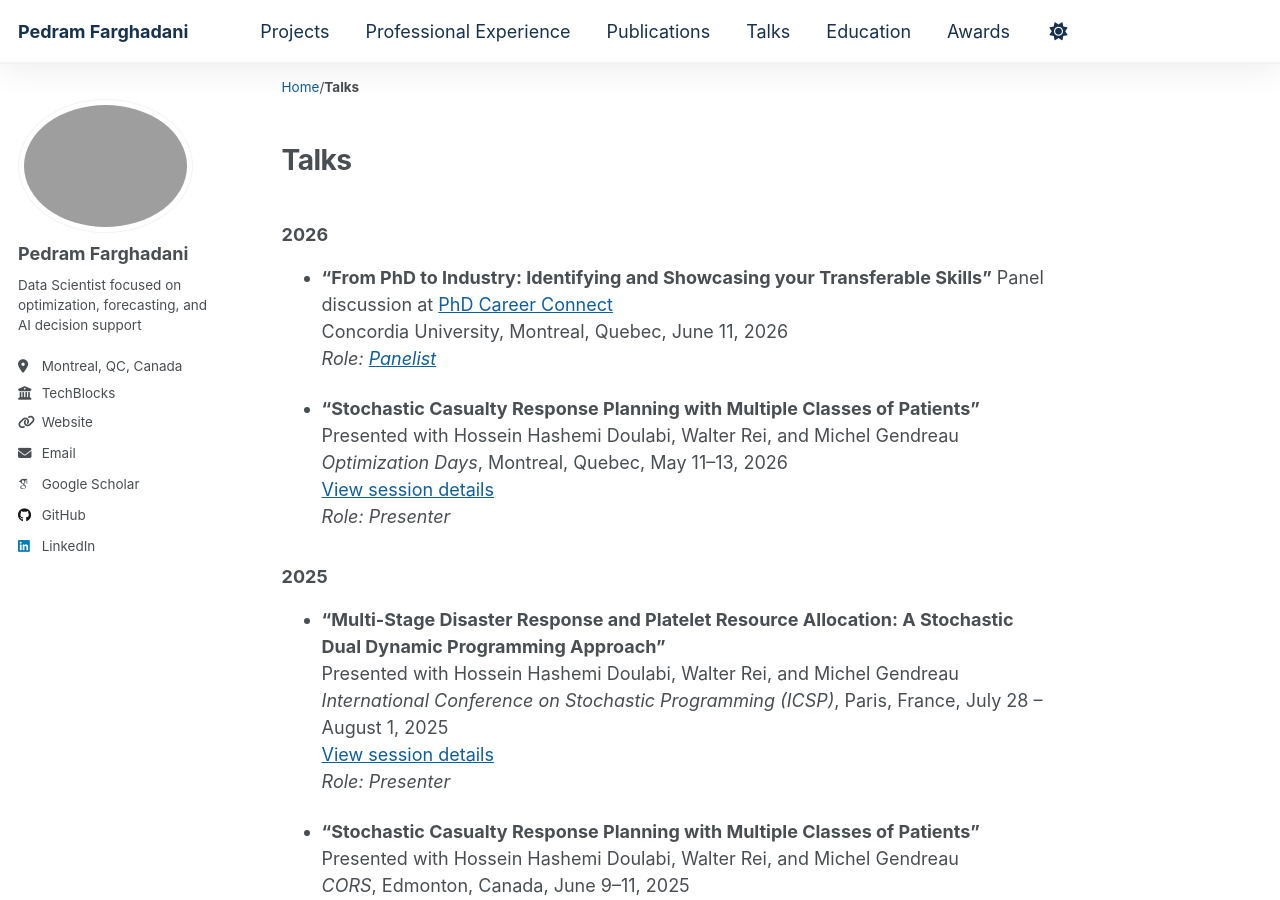
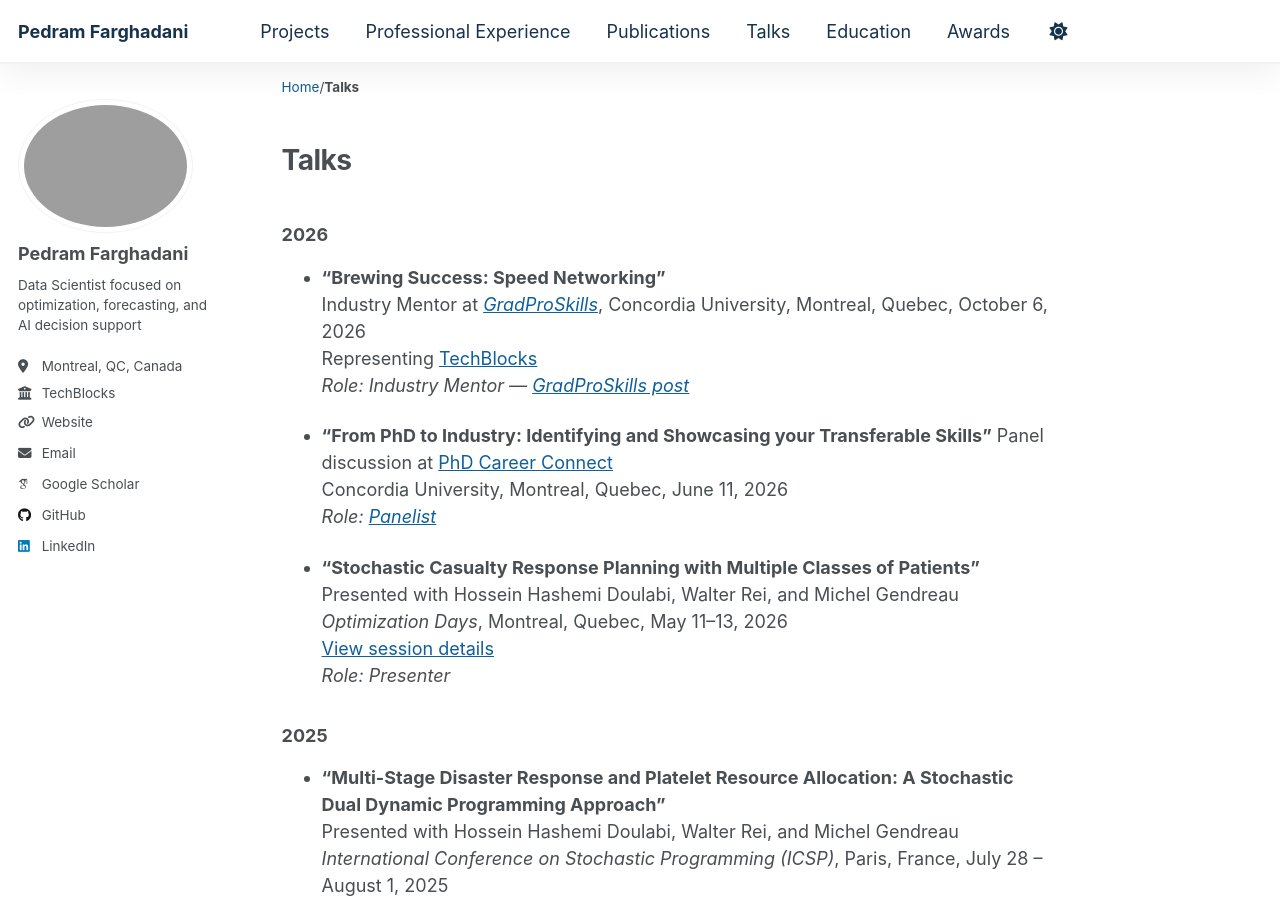
Before and after one commit to Pedram-Fdi/Pedram-Fdi.github.io, a Jekyll site: the page built from _pages/talks.md, in a window 1280 px wide and 900 px high. Built offline with Jekyll 4.4.1, drawn with Linux system fonts in a browser that asks for light colours; some web fonts are replaced.

Commit message:
Add GradProSkills speed networking mentor talk to talks page.
Co-authored-by: Cursor <cursoragent@cursor.com>

```diff
--- a/_pages/talks.md
+++ b/_pages/talks.md
@@ -5,6 +5,11 @@ permalink: /talks/
 author_profile: true
 ---
 ### 2026
+
+- **"Brewing Success: Speed Networking"**
+  Industry Mentor at *[GradProSkills](https://go.concordia.ca/workshops/workshop-details/?workshop_events_id=e17a1ddf-6c9a-f111-b8db-7ced8d358800)*, Concordia University, Montreal, Quebec, October 6, 2026
+  Representing [TechBlocks](https://www.linkedin.com/company/techblocks/)
+  *Role: Industry Mentor — [GradProSkills post](https://lnkd.in/p/gAx9XTUM)*
 
 - **"From PhD to Industry: Identifying and Showcasing your Transferable Skills"** Panel discussion at [PhD Career Connect](https://www.concordia.ca/gradstudies/professional-skills/phd-career-connect.html)
   Concordia University, Montreal, Quebec, June 11, 2026
```
